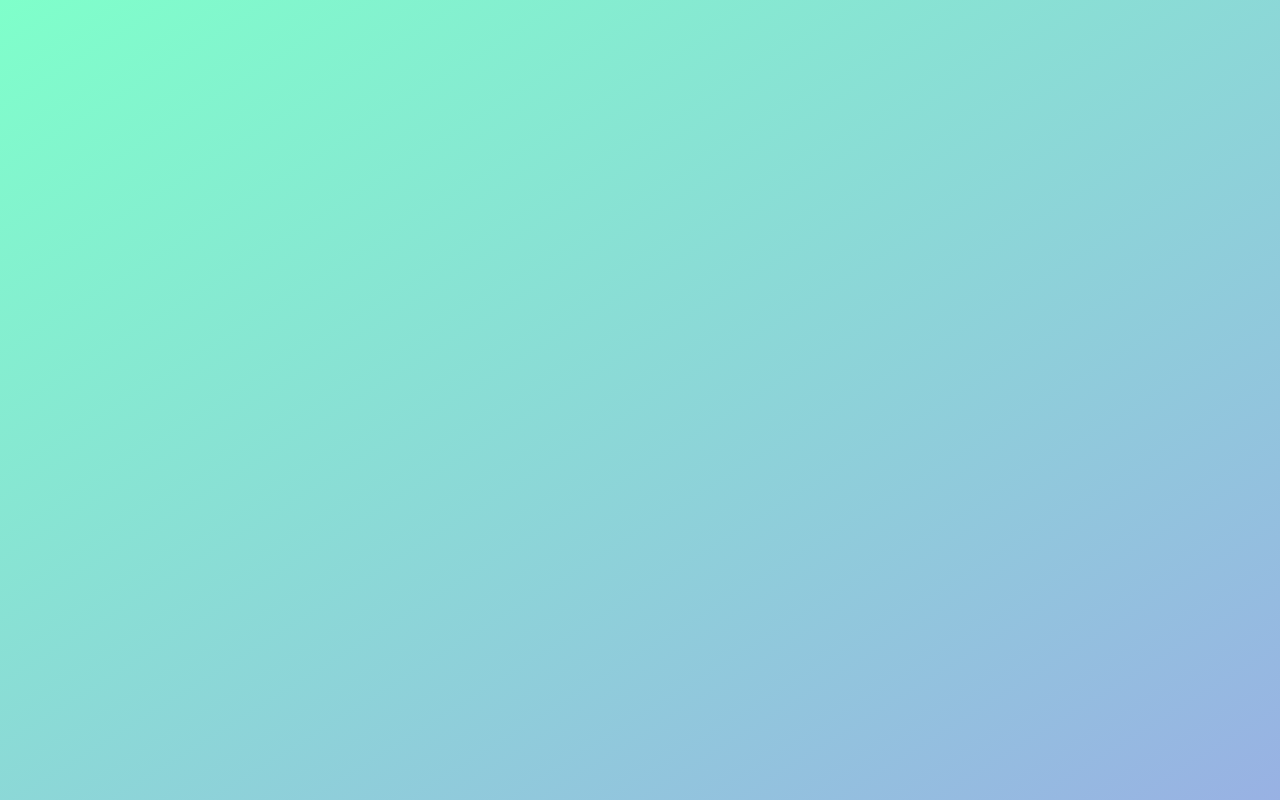
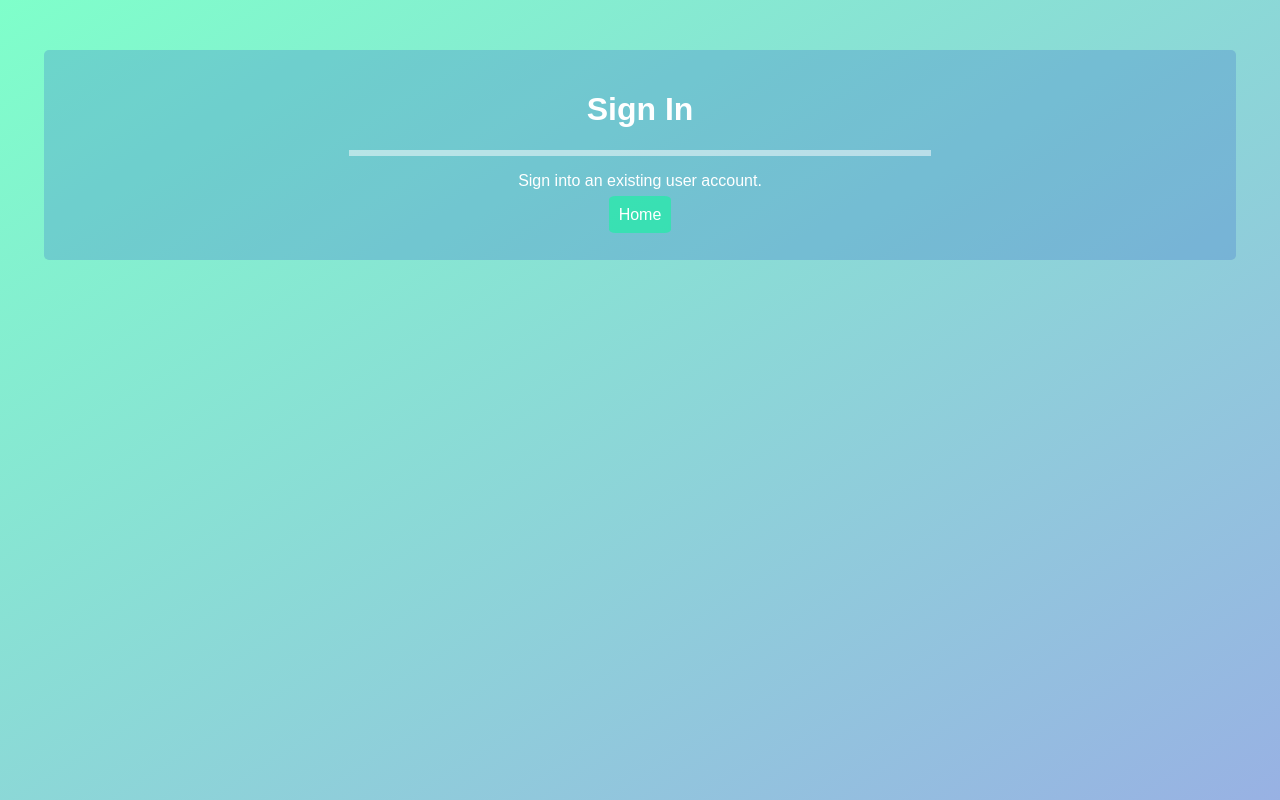
Before and after one commit to Squatch89/lotus, a React (Create React App) app in the folder client/: page /signin in a window 1280 px wide. Built offline with nearby package versions, Linux system fonts and the light colour scheme.

Commit message:
added signin and signup components

```diff
--- a/client/src/App.js
+++ b/client/src/App.js
@@ -2,6 +2,8 @@ import React, {Component} from 'react';
 import {Route} from 'react-router-dom';
 import Jumbotron from './components/Jumbotron/Jumbotron.js';
 import User from './components/User/User.js';
+import Signin from './components/Signin/Signin.js';
+import Signup from './components/Signup/Signup.js';
 import Trends from './components/Trends/Trends.js';
 import Meditation from './components/Meditation/Meditation.js';
 import Header from './components/Header/Header.js';
@@ -22,6 +24,8 @@ class App extends Component {
                 <div className="container">
                     <Route path="/" exact component={Jumbotron} />
                     <Route path="/user" component={User} />
+                    <Route path="/signin" component={Signin} />
+                    <Route path="/signup" component={Signup} />
                     <Route path="/trends" component={Trends} />
                     <Route path="/meditation" component={Meditation} />
                 </div>
--- a/client/src/components/Header/Header.css
+++ b/client/src/components/Header/Header.css
@@ -28,12 +28,11 @@
     list-style-type: none;
     margin: 0;
     padding: 0;
-    margin-left: 70%;
 }
 
 .navbar-item {
     padding: 30px 5px 5px 0;
-    float: left;
+    float: right;
 }
 
 .navbar-link {
--- a/client/src/components/Header/Header.js
+++ b/client/src/components/Header/Header.js
@@ -26,6 +26,12 @@ const Header = () => {
                     <li className="navbar-item">
                         <Link className="navbar-link" to="/meditation">Meditation</Link>
                     </li>
+                    <li className="navbar-item">
+                        <Link className="navbar-link" to="/signin">Sign In</Link>
+                    </li>
+                    <li className="navbar-item">
+                        <Link className="navbar-link" to="/signup">Sign Up</Link>
+                    </li>
                 </ul>
             </div>
         </nav>
--- /dev/null
+++ b/client/src/components/Signin/Signin.js
@@ -0,0 +1,20 @@
+import React from 'react';
+import { Link } from 'react-router-dom';
+import './Signin.css';
+
+// creates Signin component to render to the page
+const Signin = () => {
+    return (
+        <div className="jumbotron text-center">
+            <h1>Sign In</h1>
+            <hr className="hr"/>
+            <p>Sign into an existing user account.</p>
+            <p className="lead">
+                <Link className="btn btn-primary btn-lg" to="/">Home</Link>
+            </p>
+        </div>
+    )
+};
+
+// exports Signin for external use
+export default Signin;
--- /dev/null
+++ b/client/src/components/Signup/Signup.js
@@ -0,0 +1,20 @@
+import React from 'react';
+import { Link } from 'react-router-dom';
+import './Signup.css';
+
+// creates Signup component to render to the page
+const Signup = () => {
+    return (
+        <div className="jumbotron text-center">
+            <h1>Sign Up</h1>
+            <hr className="hr"/>
+            <p>Create a new user account to track your mental health.</p>
+            <p className="lead">
+                <Link className="btn btn-primary btn-lg" to="/">Home</Link>
+            </p>
+        </div>
+    )
+};
+
+// exports Signup for external use
+export default Signup;
```
Also changed, not shown: client/src/components/Signin/Signin.css (added), client/src/components/Signup/Signup.css (added).
